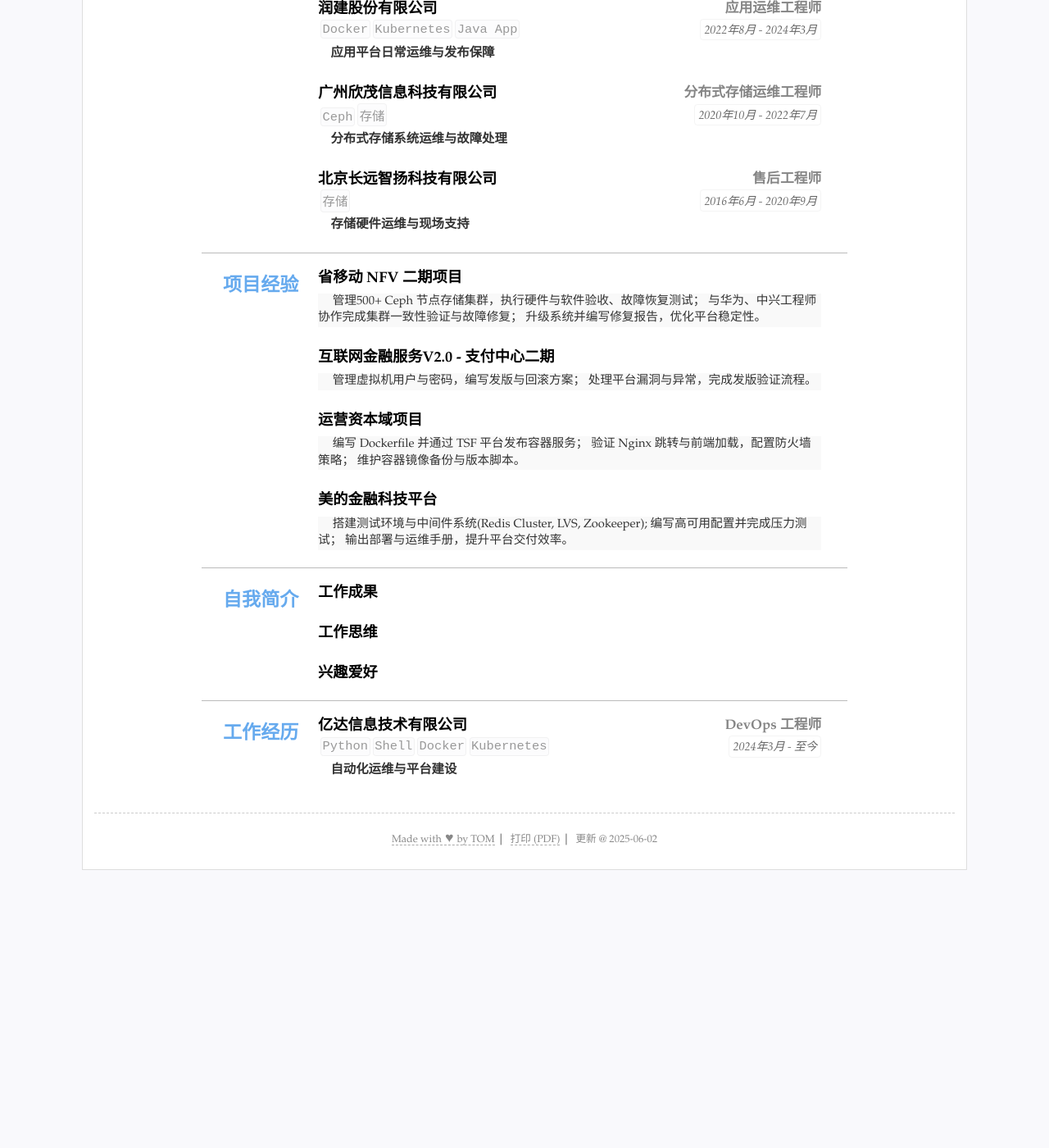
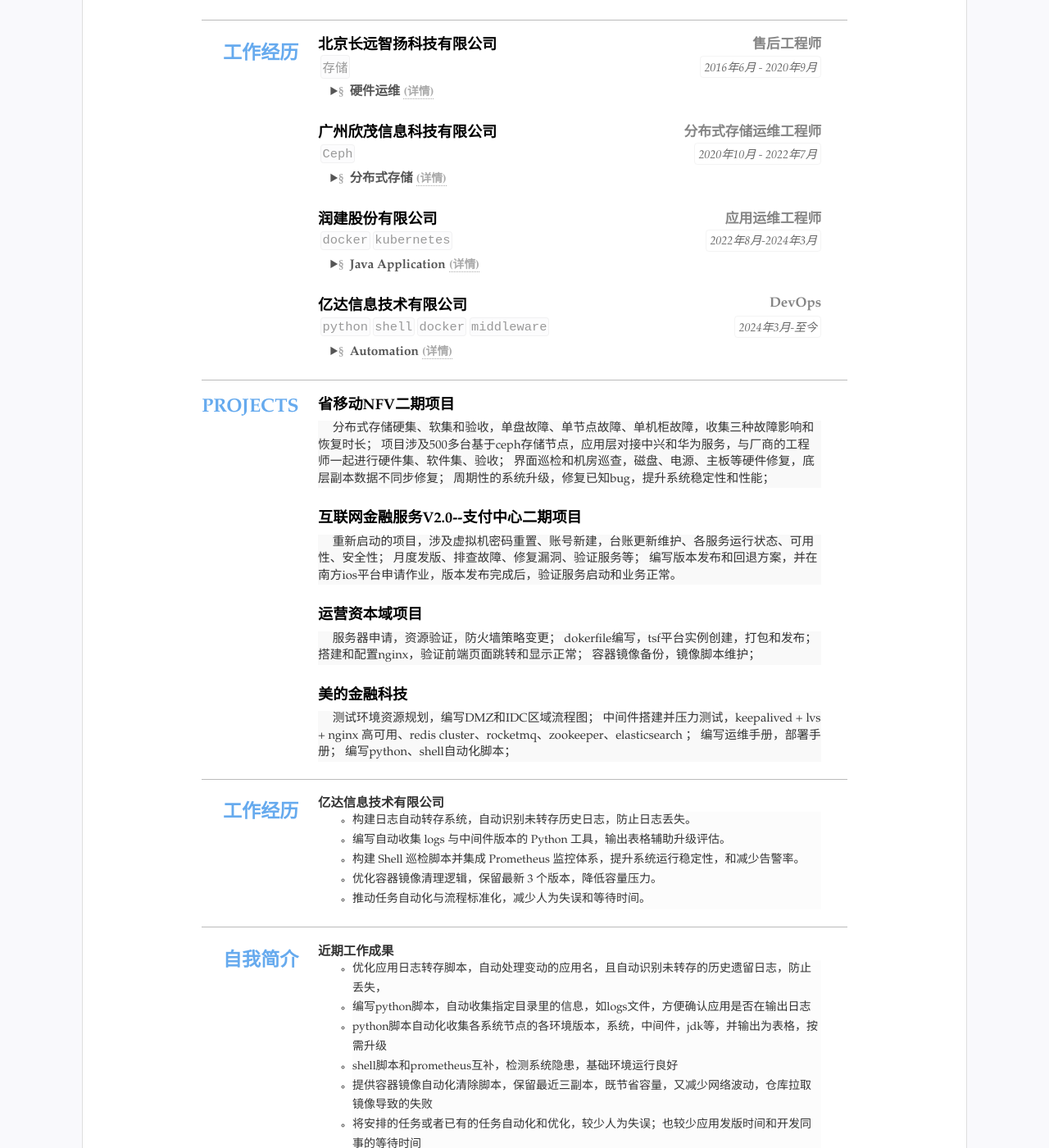
Before and after one commit to YogaTom/resume, a Jekyll site: the page built from index.html, in a window 1280 px wide and 1400 px high, scrolled down 966 px. Shown: the whole window at 82% size. Built offline with Jekyll 4.4.1, drawn with Linux system fonts in a browser that asks for light colours; before the commit the page ends 2048 px from its top, so only the background shows below that; some of the changed text lies outside the part shown.

Commit message:
Update resume.yml

```diff
--- a/_data/resume.yml
+++ b/_data/resume.yml
@@ -1,156 +1,221 @@
-title: resume optimized
-lang: zh
-name: 唐勇
-jobtitle: 运维工程师 / DevOps
+# 数据格式可以为 yaml(文件以.yml结尾) 或者json(文件以.json结尾)
+# 如果YAML格式的数据请先检查格式是否有误，可选检查工具 http://www.yamllint.com
+
+title: "resume online"
+lang: "zh" #语言设置 zh表示中文 en 表示英语
+name: "唐勇"
+jobtitle: "运维工程师 DevOps" #可空不显示
 photo: "assets/img/avatar.png" #照片可空，不显示
 
-contact:
-  - text: yogatom@163.com
-    href: mailto:yogatom@163.com
-    icon: icons/email.svg
-  - text: 15920899571
-    href: tel:15920899571
-    icon: icons/phone.svg
-  - text: http://8.138.221.221/DevOps/article-list/
-    href: http://8.138.221.221/DevOps/article-list/
-    icon: icons/web.svg
-  - text: YogaTom
-    href: https://github.com/YogaTom
-    icon: icons/github.svg
-    attr: target="_blank"
+#联系方式
+contact: #联系方式连接等3~5行
+- text: "yogatom@163.com" #文本内容
+  href: 'mailto:yogatom@163.com' #链接，无链接则空
+  icon: 'icons/email.svg' #图标 svg文件
+- text: "15920899571"
+  href: 'tel:15920899571'
+  icon: 'icons/phone.svg'
+- text: "http://8.138.221.221/DevOps/article-list/"
+  href: 'http://8.138.221.221/DevOps/article-list/'
+  icon: 'icons/web.svg'
+- text: "YogaTom"
+  href: 'https://github.com/YogaTom'
+  icon: "icons/github.svg"
+  attr: 'target="_blank"' #新标签页打开
+  # - text: "地址"
+  #   icon: "icons/location.svg"
 
-main:
-  - type: skills
-    name: 技能清单
-    content:
-      - title: 编程语言
-        items: [Python, Shell]
-      - title: DevOps 工具
-        items: [Ansible, Jenkins, GitLab CI]
-      - title: 容器与编排
-        items: [Docker, Kubernetes, Helm]
-      - title: 中间件与存储
-        items: [Nginx, Redis, LVS, Ceph, Zookeeper, RocketMQ, Elasticsearch]
-      - title: 自动化监控
-        items: [Prometheus, Grafana, ELK]
-      - title: 操作系统与基础设施
-        items: [Linux, 网络基础, 私有云部署]
-      - title: 语言
-        items: [English]
+#main下面是主体内容，类别条数不限
+main: #简历主要内容，
+- type: education #类别为ID
+  name: 学  历 #显示名称，空则使用type
+  content: #内容基本格式 标题-副标题-日期-详细内容 (都允许空)
+  - title: 华侨大学
+    duration: "2007年9月 - 2011年6月"
+    sub: 本科
+    detail: 电子科学与技术
 
-  - type: education
-    name: 学历
-    content:
-      - title: 华侨大学
-        sub: 本科 / 电子科学与技术
-        duration: 2007年9月 - 2011年6月
+- type: skills
+  name: 技能清单
+  # name: "技能"
+  content:
+    - title: 编程语言
+      items: [Python, Shell]   #itmems 可以小块的方式显示
+    - title: DevOps 工具
+      items: [Ansible, Jenkins, GitLab CI]
+    - title: 容器与编排
+      items: [Docker, Kubernetes, Helm]
+    - title: 中间件与存储
+      items: [Nginx, Redis, LVS, Ceph, Zookeeper, RocketMQ, Elasticsearch]
+    - title: 自动化监控
+      items: [Prometheus, Grafana, ELK]
+    - title: 操作系统与基础设施
+      items: [Linux, 网络基础, 私有云部署]
+    - title: 语言
+      items: [English]
 
-  - type: experience
-    name: 工作经历
-    content:
-      - title: 亿达信息技术有限公司
-        sub: DevOps 工程师
-        duration: 2024年3月 - 至今
-        tags: [Python, Shell, Docker, Kubernetes]
-        summary: 自动化运维与平台建设
-        list:
-          - 构建日志自动转存系统，自动识别未转存历史日志，防止日志丢失。
-          - 编写自动收集 logs 与中间件版本的 Python 工具，输出表格辅助升级评估。
-          - 构建 Shell 巡检脚本并集成 Prometheus 监控体系，提升系统运行稳定性，和减少告警率。
-          - 优化容器镜像清理逻辑，保留最新 3 个版本，降低容量压力。
-          - 推动任务自动化与流程标准化，减少人为失误和等待时间。
+- type: experience
+  name: 工作经历
+  content:
+  - title: 亿达信息技术有限公司
+    sub: DevOps 工程师
+    duration: 2024年3月 - 至今
+    tags: [Python, Shell, Docker, Kubernetes]
+    summary: 自动化运维与平台建设
+    detail:
+      list:
+      - 构建日志自动转存系统，自动识别未转存历史日志，防止日志丢失。
+      - 编写自动收集 logs 与中间件版本的 Python 工具，输出表格辅助升级评估。
+      - 构建 Shell 巡检脚本并集成 Prometheus 监控体系，提升系统运行稳定性，和减少告警率。
+      - 优化容器镜像清理逻辑，保留最新 3 个版本，降低容量压力。
+      - 推动任务自动化与流程标准化，减少人为失误和等待时间。
 
-      - title: 润建股份有限公司
-        sub: 应用运维工程师
-        duration: 2022年8月 - 2024年3月
-        tags: [Docker, Kubernetes, Java App]
-        summary: 应用平台日常运维与发布保障
-        list:
-          - 负责运营资本域与支付中心项目的环境部署与版本发布。
-          - 搭建中间件服务，处理服务异常与容器发布故障。
-          - 编写回滚方案并在平台上申请作业任务，确保服务稳定上线。
+- type: experience
+  name: 工作经历
+  content:
+  - title: 北京长远智扬科技有限公司
+    sub: 售后工程师
+    duration: "2016年6月 - 2020年9月"
+    tags:
+    - 存储
+    summary: 硬件运维
+    detail: 日立存储的ISP公司，负责广东省内三大运行商（电信、移动、联通）、各大银行、证券等大中小企业的售后维护、微码升级等工作；
+            根据官网提供的手册（纯英文），在客户IDC现场分析和解决设备问题，如磁盘故障、控制器故障、电源故障等；
+    # open: open
+    #可以设置open默认展开
 
-      - title: 广州欣茂信息科技有限公司
-        sub: 分布式存储运维工程师
-        duration: 2020年10月 - 2022年7月
-        tags: [Ceph, 存储]
-        summary: 分布式存储系统运维与故障处理
-        achievements:
-          - 负责广东移动5GC二期浪潮 Ceph 存储维护，管理 500+ 节点。
-          - 完成系统巡检、备件更换、补丁升级与数据同步修复。
-          - 编写案例文档与技术方案，协助与客户沟通推进交付。
+  - title: 广州欣茂信息科技有限公司
+    sub: 分布式存储运维工程师
+    duration: "2020年10月 - 2022年7月"
+    tags:
+    - Ceph
+    summary: 分布式存储
+    detail: 负责广东移动5GC二期项目的浪潮ceph存储运维，日常维护、界面巡检和命令行界面巡检；
+            保障分布式存储系统的正常运行，更换坏的备件，加载升级补丁等；
+            参与与移动客户的会议沟通、方案编写和故障案例编写；
 
-      - title: 北京长远智扬科技有限公司
-        sub: 售后工程师
-        duration: 2016年6月 - 2020年9月
-        tags: [存储]
-        summary: 存储硬件运维与现场支持
-        achievements:
-          - 广东电信、移动、银行等客户数据中心存储设备运维。
-          - 各类存储系统的微码升级。
-          - 常见故障包括磁盘、电源、控制器等各类硬件修复。
+  - title: 润建股份有限公司
+    sub: 应用运维工程师
+    duration: "2022年8月-2024年3月"
+    tags:
+    - docker
+    - kubernetes
+    summary: Java Application
+    detail: 互联网金融服务V2.0支付中心和运营资本域项目的运维工作;
+            日常运维、中间件搭建，故障处理、版本发布、回退、验证服务;
 
-  - type: projects
-    name: 项目经验
-    content:
-      - title: 省移动 NFV 二期项目
-        detail: >
-          管理500+ Ceph 节点存储集群，执行硬件与软件验收、故障恢复测试；
-          与华为、中兴工程师协作完成集群一致性验证与故障修复；
-          升级系统并编写修复报告，优化平台稳定性。
+  - title: 亿达信息技术有限公司
+    sub:  DevOps
+    duration: "2024年3月-至今"
+    tags:
+    - python
+    - shell
+    - docker
+    - middleware
+    summary: Automation
+    detail: shell脚本日常巡检，加上prometheus监控，确保各系统正常运行；
+            python脚本收集系统信息，输出为表格，方便统一升级优化；
+            月度应用发版，检测nginx、java应用日志备份情况；
+            编写自动化脚本，如自动化部署、自动化监控、自动化备份等，目前80—90%的工作都自动化；
+            编写运维手册，如系统基础信息、系统架构、系统监控、系统备份等；
+            搭建基础环境，如kubernetes、docker、各类中间件等，并进行压力测试，和报告输出
 
-      - title: 互联网金融服务V2.0 - 支付中心二期
-        detail: >
-          管理虚拟机用户与密码，编写发版与回滚方案；
-          处理平台漏洞与异常，完成发版验证流程。
+- type: projects
+  name: Projects
+  content:
+  - title: 省移动NFV二期项目
+    duration:
+    detail: 分布式存储硬集、软集和验收，单盘故障、单节点故障、单机柜故障，收集三种故障影响和恢复时长；
+            项目涉及500多台基于ceph存储节点，应用层对接中兴和华为服务，与厂商的工程师一起进行硬件集、软件集、验收；
+            界面巡检和机房巡查，磁盘、电源、主板等硬件修复，底层副本数据不同步修复；
+            周期性的系统升级，修复已知bug，提升系统稳定性和性能；
 
-      - title: 运营资本域项目
-        detail: >
-          编写 Dockerfile 并通过 TSF 平台发布容器服务；
-          验证 Nginx 跳转与前端加载，配置防火墙策略；
-          维护容器镜像备份与版本脚本。
+  - title: 互联网金融服务V2.0--支付中心二期项目
+    duration:
+    detail: 重新启动的项目，涉及虚拟机密码重置、账号新建，台账更新维护、各服务运行状态、可用性、安全性；
+            月度发版、排查故障、修复漏洞、验证服务等；
+            编写版本发布和回退方案，并在南方ios平台申请作业，版本发布完成后，验证服务启动和业务正常。
 
-      - title: 美的金融科技平台
-        detail: >
-          搭建测试环境与中间件系统(Redis Cluster, LVS, Zookeeper);
-          编写高可用配置并完成压力测试；
-          输出部署与运维手册，提升平台交付效率。
+  - title: 运营资本域项目
+    duration:
+    detail: 服务器申请，资源验证，防火墙策略变更；
+            dokerfile编写，tsf平台实例创建，打包和发布；
+            搭建和配置nginx，验证前端页面跳转和显示正常；
+            容器镜像备份，镜像脚本维护；
 
-  - type: others
-    name: 自我简介
-    content:
-      - title: 工作成果
-        list:
-        - 构建日志自动转存系统，自动识别未转存历史日志，防止日志丢失;
-        - 编写自动收集 logs 与中间件版本的 Python 工具，输出表格辅助升级评估;
-        - 搭建 Prometheus + Shell 自动检测系统，确保运行状态健康;
-        - 优化容器镜像清理逻辑，保留最新 3 个版本，降低容量压力;
-        - 推动任务自动化与流程标准化，减少人为失误和等待时间;
-      - title: 工作思维
-        list:
-        - 逻辑严谨，熟悉系统与中间件原理，善于深入底层分析。
-        - 英文阅读能力强，能快速理解官方文档并实施。
-        - 善用多种渠道（博客、论坛、书籍）快速学习提升。
-        - 重视自动化、脚本化运维体系建设，持续优化流程效率。
-      - title: 兴趣爱好
-        list: [烹饪, 骑行, 马拉松越野, 阅读（人文、传记、历史）]
+  - title: 美的金融科技
+    duration:
+    detail: 测试环境资源规划，编写DMZ和IDC区域流程图；
+            中间件搭建并压力测试，keepalived + lvs + nginx 高可用、redis cluster、rocketmq、zookeeper、elasticsearch ；
+            编写运维手册，部署手册；
+            编写python、shell自动化脚本；
 
-  - type: others
-    name: 工作经历
-    content:
-      - title: 亿达信息技术有限公司
-        sub: DevOps 工程师
-        duration: 2024年3月 - 至今
-        tags: [Python, Shell, Docker, Kubernetes]
-        summary: 自动化运维与平台建设
-        list:
-          - 构建日志自动转存系统，自动识别未转存历史日志，防止日志丢失。
-          - 编写自动收集 logs 与中间件版本的 Python 工具，输出表格辅助升级评估。
-          - 构建 Shell 巡检脚本并集成 Prometheus 监控体系，提升系统运行稳定性，和减少告警率。
-          - 优化容器镜像清理逻辑，保留最新 3 个版本，降低容量压力。
-          - 推动任务自动化与流程标准化，减少人为失误和等待时间。
 
-footer:
+#others 其他简略内容(列表)
+others: #其他列表显示
+- type: others
+  name: 工作经历
+  content:
+    - title: 亿达信息技术有限公司
+      sub: DevOps 工程师
+      duration: 2024年3月 - 至今
+      tags: [Python, Shell, Docker, Kubernetes]
+      summary: 自动化运维与平台建设
+      list:
+        - 构建日志自动转存系统，自动识别未转存历史日志，防止日志丢失。
+        - 编写自动收集 logs 与中间件版本的 Python 工具，输出表格辅助升级评估。
+        - 构建 Shell 巡检脚本并集成 Prometheus 监控体系，提升系统运行稳定性，和减少告警率。
+        - 优化容器镜像清理逻辑，保留最新 3 个版本，降低容量压力。
+        - 推动任务自动化与流程标准化，减少人为失误和等待时间。
+
+- type: others #ID可以为空
+  name: '自我简介'
+  content: #选择需要的格式
+
+  - title: "近期工作成果"
+    list:
+    - 优化应用日志转存脚本，自动处理变动的应用名，且自动识别未转存的历史遗留日志，防止丢失，
+    - 编写python脚本，自动收集指定目录里的信息，如logs文件，方便确认应用是否在输出日志
+    - python脚本自动化收集各系统节点的各环境版本，系统，中间件，jdk等，并输出为表格，按需升级
+    - shell脚本和prometheus互补，检测系统隐患，基础环境运行良好
+    - 提供容器镜像自动化清除脚本，保留最近三副本，既节省容量，又减少网络波动，仓库拉取镜像导致的失败
+    - 将安排的任务或者已有的任务自动化和优化，较少人为失误；也较少应用发版时间和开发同事的等待时间
+    - 协助开发进行容器、私有云等排错，减少跨部门之间沟通的时间成本
+
+  - title: "工作思维"
+    list:
+    - 逻辑思维强，熟悉技能项里的基础原理，爱钻研
+    - 根据需求，阅读官网英文教程，并在测试环境中运用
+    - 接触多渠道提升自我，书籍、博客、论坛、视频，思维广泛
+    - 追求工作自动化、脚本化，并不断利用空闲时间优化工作效率
+
+  - title: "日常生活"
+    list: #单行列表
+    - 烹饪
+    - 骑行
+    - 马拉松越野
+    - 书籍:人文、传记、历史
+
+  # - title: 列表
+  #   list:
+  #   - 第一项
+  #   - 第二项
+#- type:
+#  name: '其他'
+#  content: #选择需要的格式
+#  - 单行文字
+#  - 如果有可以继续添加
+
+#footer 脚注，打印版和web版不同不显示
+footer: #脚注多组
+  print: #打印版markdown或者html
   screen:
-    - text: Made with ♥ by TOM
-      href: https://yogatom.github.io/resume/
+  # - text: "简历脚注"
+  #   href: '/'
+  - text: "Made with &hearts; by TOM"
+    href: "https://yogatom.github.io/resume/"
+
+#页面额外js脚本，如xx统计
+scripts:
+#- src: "assets/js/resume.js"
+#  defer: defer #可以设置defer或者sync异步加载
```
